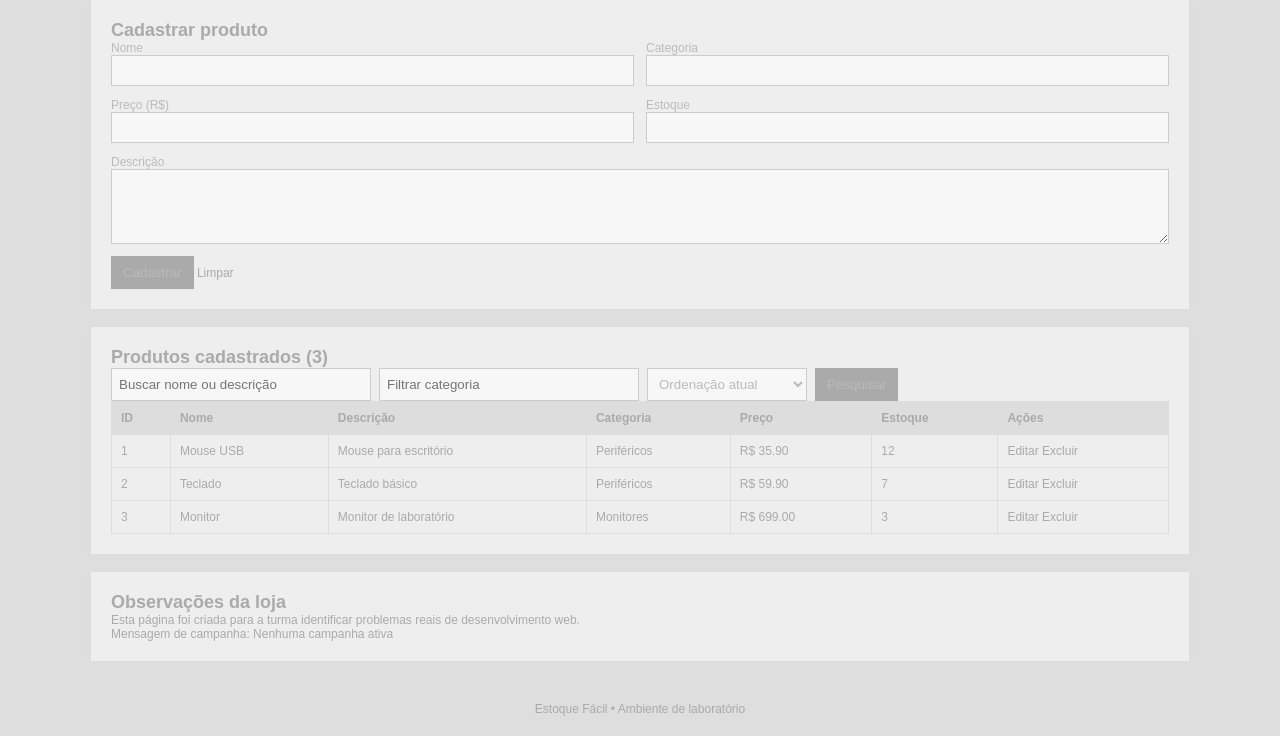
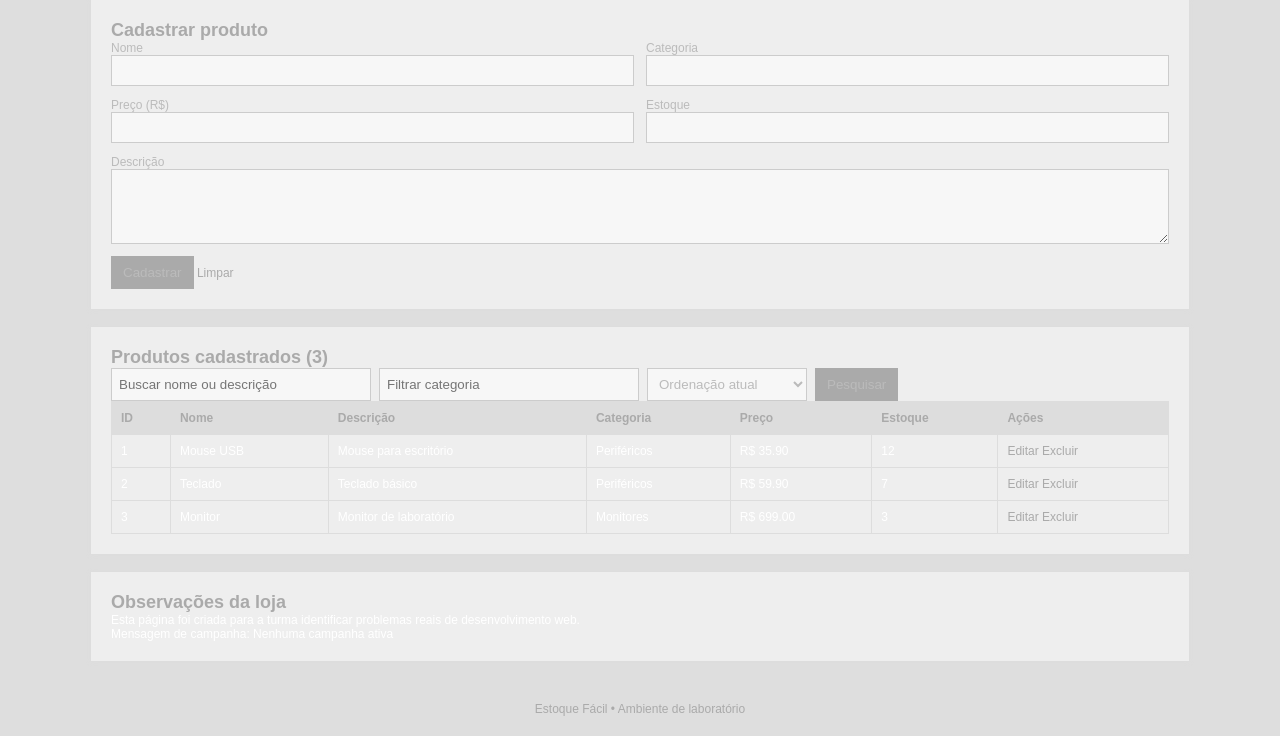
Before and after one commit to EduardoDuartee/EduHTMLCSS, a PHP site: page /atividade4/vulnerabilidades.php in a window 1280 px wide. Shown: the part 355-1091 px from the top of the page. Run offline with PHP 8.4, Linux system fonts and the light colour scheme; data comes from the database, SQL or seed files in the repository.

Commit message:
Update style.css

```diff
--- a/atividade4/style.css
+++ b/atividade4/style.css
@@ -6,7 +6,7 @@
 body {
     margin: 0;
     background: #dedede;
-    color: #aaa;
+    color: #ffffff;
     font-family: Arial, sans-serif;
     font-size: 12px
 
```
